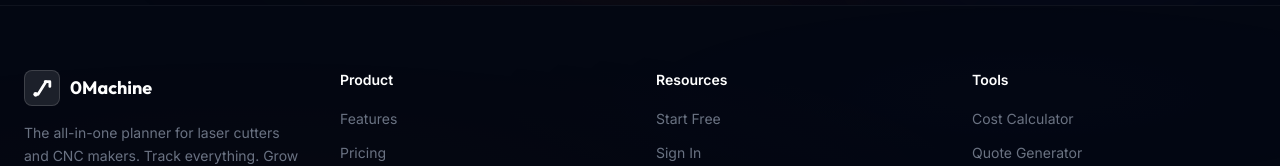
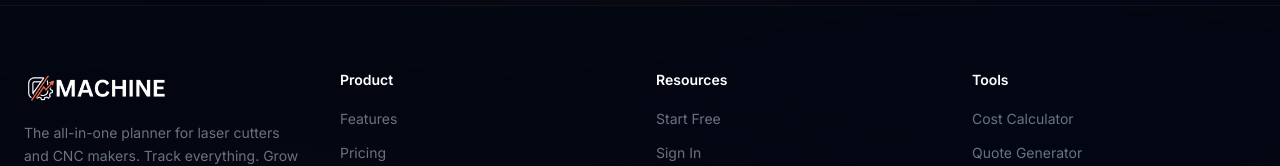
Before and after one commit to anouar1990/0machine-landing, a Next.js app: page / in a window 1280 px wide. Shown: the part 11573-11739 px from the top of the page. Built offline with nearby package versions, Linux system fonts and the light colour scheme; no server answers.

Commit message:
fix: update brand logo image in Footer and Navbar

```diff
--- a/app/components/Footer.js
+++ b/app/components/Footer.js
@@ -36,23 +36,13 @@ export default function Footer() {
         <div className="grid grid-cols-2 md:grid-cols-4 gap-8 mb-12">
           {/* Brand */}
           <div className="col-span-2 md:col-span-1">
-            <div className="flex items-center gap-2.5 mb-4">
-              <div className="w-9 h-9 rounded-lg bg-white/10 border border-white/15 flex items-center justify-center">
-                <svg
-                  className="w-5.5 h-5.5"
-                  viewBox="0 0 28 28"
-                  fill="none"
-                  xmlns="http://www.w3.org/2000/svg"
-                >
-                  <circle cx="6" cy="22" r="3" fill="#FFFFFF" />
-                  <path d="M9 22L19 6" stroke="#FFFFFF" strokeWidth="3.5" strokeLinecap="round" />
-                  <path d="M18 6H24V12" stroke="#FFFFFF" strokeWidth="3.5" strokeLinecap="round" strokeLinejoin="round" />
-                </svg>
-              </div>
-              <span className="text-lg font-bold text-white font-[Outfit]">
-                0Machine
-              </span>
-            </div>
+            <a href="#" className="flex items-center gap-2.5 mb-4 group">
+              <img
+                src="/logo.png"
+                alt="0Machine Logo"
+                className="h-9 w-auto object-contain"
+              />
+            </a>
             <p className="text-sm text-gray-500 leading-relaxed mb-4">
               {t("foot.desc")}
             </p>
```
